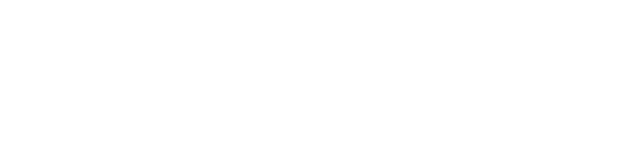
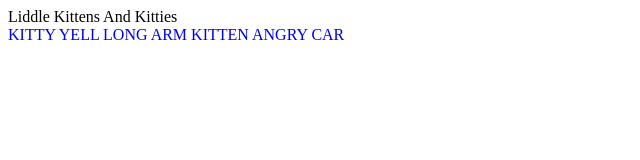
Before and after one commit to DerekW3/Landing-Page, a plain HTML site: page index.html in a window 1280 px wide. Shown: the whole page, without its empty margins (0-640 px from the left). Drawn offline with Linux system fonts and the light colour scheme.

Commit message:
Add link to stylesheet

```diff
--- a/index.html
+++ b/index.html
@@ -3,6 +3,7 @@
     <head>
         <meta charset="UTF-8">
         <title>Landing Page</title>
+        <link rel="stylesheet" href="styles/styles.css">
     </head>
 
     <body>
@@ -10,7 +11,11 @@
             <div class="section-1">
 
                 <div class="header">
+                    <div class="logo">Liddle Kittens And Kitties</div>
 
+                    <a href="https://images.unsplash.com/photo-1570018143221-e3a924ff17dc?q=80&w=1942&auto=format&fit=crop&ixlib=rb-4.0.3&ixid=M3wxMjA3fDB8MHxwaG90by1wYWdlfHx8fGVufDB8fHx8fA%3D%3D" alt="A little black kitten YELLING!!!!">KITTY YELL</a>
+                    <a href="https://plus.unsplash.com/premium_photo-1661508610592-773bc69b01c1?q=80&w=1770&auto=format&fit=crop&ixlib=rb-4.0.3&ixid=M3wxMjA3fDB8MHxwaG90by1wYWdlfHx8fGVufDB8fHx8fA%3D%3D" alt="A little kitten with LONG arms!!!!">LONG ARM KITTEN</a>
+                    <a href="https://images.unsplash.com/photo-1624191015688-97292929795f?q=80&w=1887&auto=format&fit=crop&ixlib=rb-4.0.3&ixid=M3wxMjA3fDB8MHxwaG90by1wYWdlfHx8fGVufDB8fHx8fA%3D%3D" alt="An ANGRY grey cat!!!!">ANGRY CAR</a>
                 </div>
 
                 <div class="body-1">
--- a/styles/styles.css
+++ b/styles/styles.css
@@ -0,0 +1,3 @@
+a {
+    text-decoration: none;
+}
```
